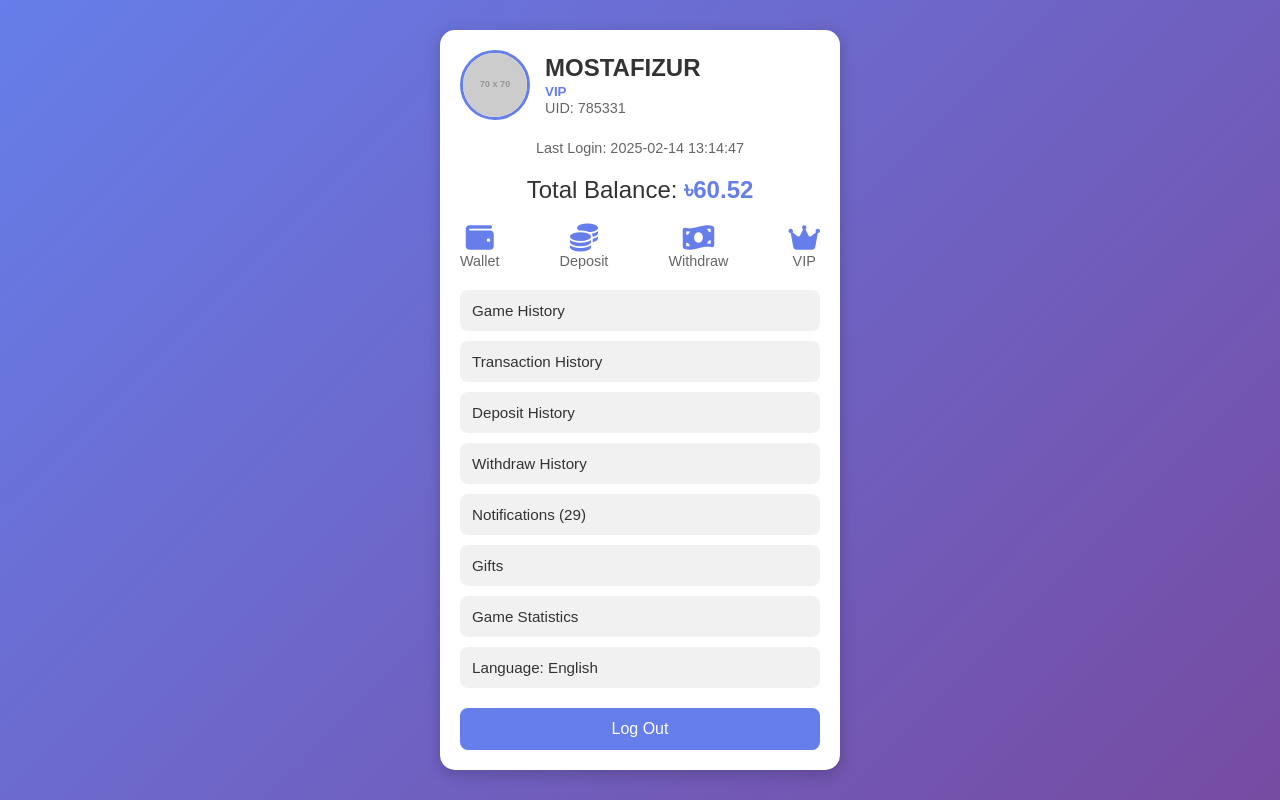
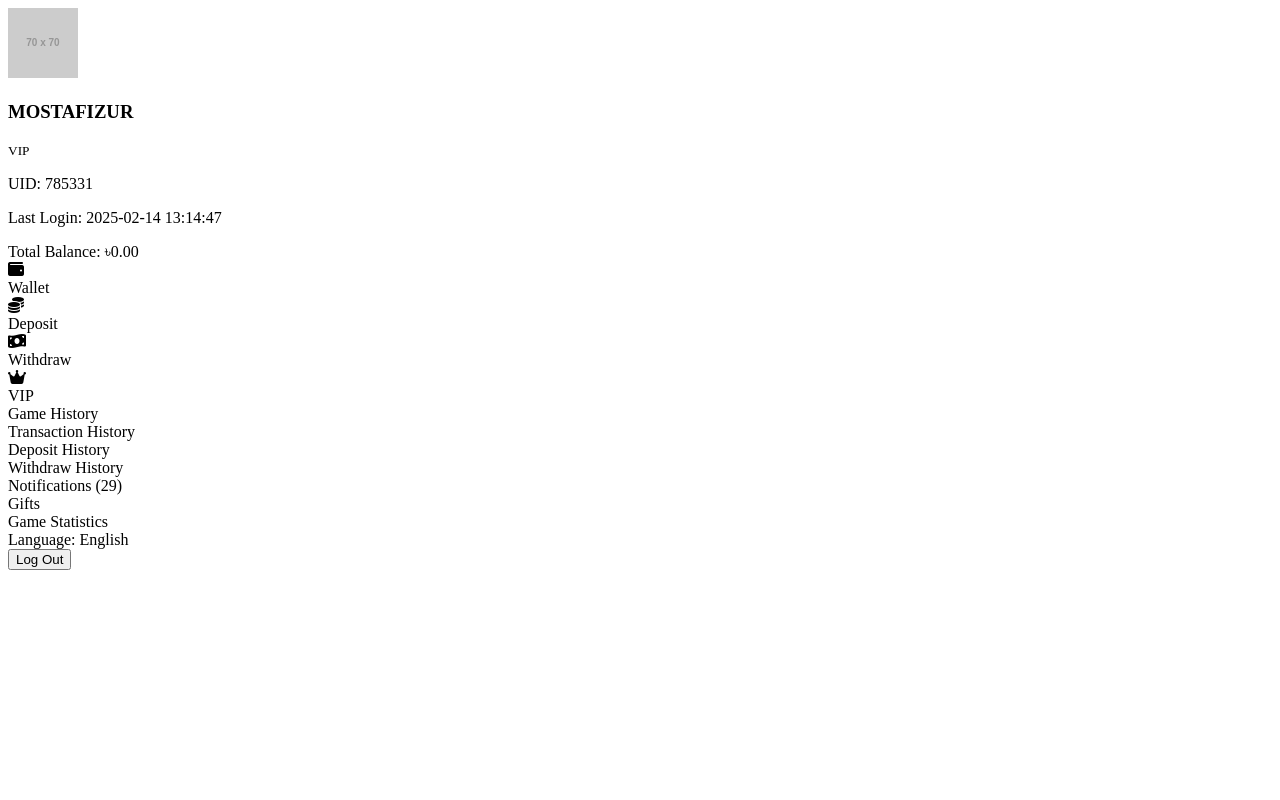
Before and after one commit to xmostafizur/main-app, a plain HTML site: page account.html in a window 1280 px wide. Drawn offline with Linux system fonts and the light colour scheme; placeholder pictures from the web are drawn by us.

Commit message:
Update account.html

```diff
--- a/account.html
+++ b/account.html
@@ -6,127 +6,7 @@
     <title>User Dashboard</title>
     <link rel="stylesheet" href="https://cdnjs.cloudflare.com/ajax/libs/font-awesome/6.4.2/css/all.min.css">
     <style>
-        * {
-            margin: 0;
-            padding: 0;
-            box-sizing: border-box;
-            font-family: 'Arial', sans-serif;
-        }
-        body {
-            background: linear-gradient(135deg, #667eea, #764ba2);
-            color: white;
-            padding: 20px;
-            display: flex;
-            justify-content: center;
-            align-items: center;
-            min-height: 100vh;
-        }
-        .container {
-            max-width: 400px;
-            width: 100%;
-            background: white;
-            color: black;
-            border-radius: 15px;
-            padding: 20px;
-            box-shadow: 0 4px 15px rgba(0, 0, 0, 0.2);
-        }
-        .profile {
-            display: flex;
-            align-items: center;
-            gap: 15px;
-            margin-bottom: 20px;
-        }
-        .profile img {
-            width: 70px;
-            height: 70px;
-            border-radius: 50%;
-            border: 3px solid #667eea;
-        }
-        .profile-info h3 {
-            margin: 0;
-            font-size: 1.5em;
-            color: #333;
-        }
-        .profile-info small {
-            color: #667eea;
-            font-weight: bold;
-        }
-        .profile-info p {
-            margin: 0;
-            font-size: 0.9em;
-            color: #666;
-        }
-        .last-login {
-            text-align: center;
-            font-size: 0.9em;
-            color: #666;
-            margin-bottom: 20px;
-        }
-        .balance {
-            text-align: center;
-            font-size: 1.5em;
-            color: #333;
-            margin-bottom: 20px;
-        }
-        .balance span {
-            color: #667eea;
-            font-weight: bold;
-        }
-        .menu {
-            display: flex;
-            justify-content: space-between;
-            margin-bottom: 20px;
-        }
-        .menu div {
-            text-align: center;
-            cursor: pointer;
-            transition: transform 0.2s;
-        }
-        .menu div:hover {
-            transform: translateY(-5px);
-        }
-        .menu i {
-            font-size: 28px;
-            color: #667eea;
-            transition: color 0.2s;
-        }
-        .menu div:hover i {
-            color: #764ba2;
-        }
-        .menu span {
-            font-size: 0.9em;
-            color: #666;
-        }
-        .options {
-            margin-bottom: 20px;
-        }
-        .options div {
-            background: #f1f1f1;
-            margin: 10px 0;
-            padding: 12px;
-            border-radius: 8px;
-            font-size: 0.95em;
-            color: #333;
-            cursor: pointer;
-            transition: background 0.2s;
-        }
-        .options div:hover {
-            background: #e1e1e1;
-        }
-        .logout {
-            background: #667eea;
-            color: white;
-            padding: 12px;
-            border: none;
-            width: 100%;
-            border-radius: 8px;
-            font-size: 1em;
-            cursor: pointer;
-            transition: background 0.2s;
-        }
-        .logout:hover {
-            background: #764ba2;
-        }
+        /* আপনার CSS স্টাইল এখানে */
     </style>
 </head>
 <body>
@@ -140,7 +20,7 @@
             </div>
         </div>
         <p class="last-login">Last Login: 2025-02-14 13:14:47</p>
-        <div class="balance">Total Balance: <span>৳60.52</span></div>
+        <div class="balance">Total Balance: <span id="balanceDisplay">৳0.00</span></div>
         <div class="menu">
             <div><i class="fas fa-wallet"></i><br><span>Wallet</span></div>
             <div><i class="fas fa-coins"></i><br><span>Deposit</span></div>
@@ -159,5 +39,18 @@
         </div>
         <button class="logout">Log Out</button>
     </div>
+
+    <script>
+        // Fetch balance from index.html
+        fetch('index.html')
+            .then(response => response.text())
+            .then(data => {
+                const parser = new DOMParser();
+                const doc = parser.parseFromString(data, 'text/html');
+                const balance = doc.getElementById('balance').textContent;
+                document.getElementById('balanceDisplay').textContent = `৳${balance}`;
+            })
+            .catch(error => console.error('Error fetching balance:', error));
+    </script>
 </body>
 </html>
```
